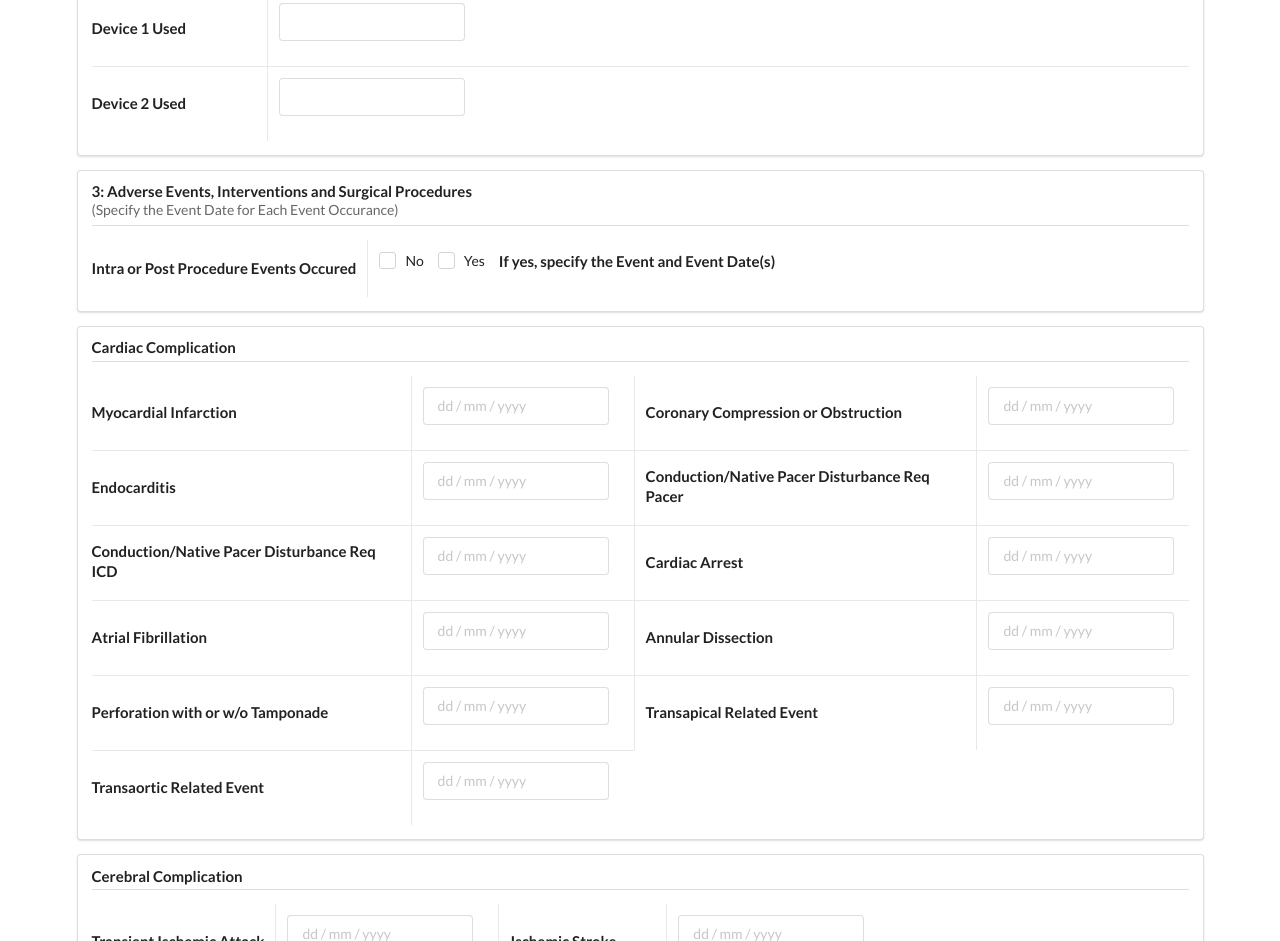
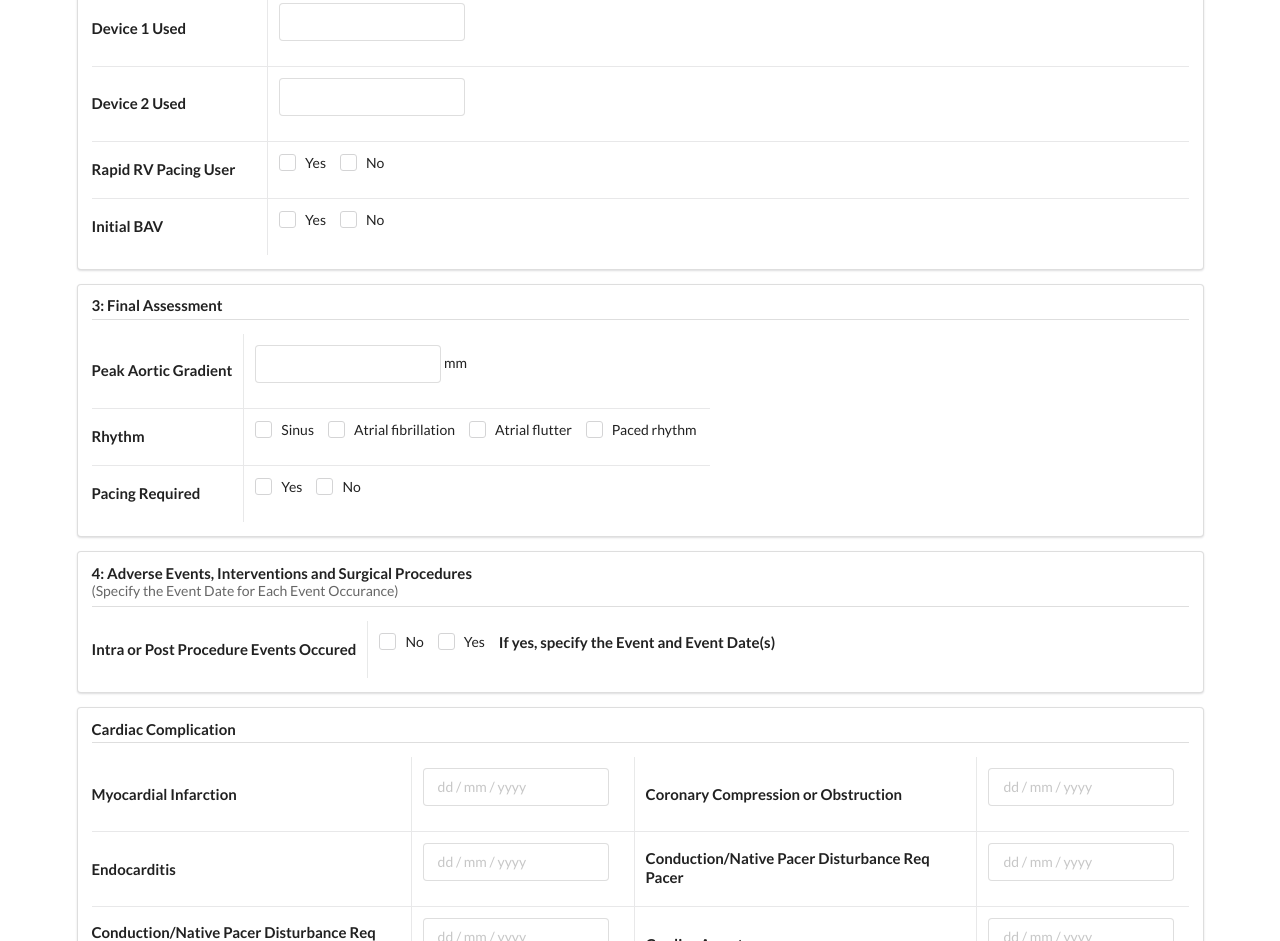
Before and after one commit to SoxFace/vinnies, a website: page form3.html in a window 1280 px wide. Shown: the part 1315-2256 px from the top of the page. Drawn offline with nearby package versions, Linux system fonts and the light colour scheme.

Commit message:
edits to 3 and 4

```diff
--- a/form3.html
+++ b/form3.html
@@ -412,12 +412,147 @@
                   </div>
                 </td>
               </tr>
+              <tr>
+                <td>
+                  <h4 class="ui image header">
+                    <div class="content">
+                      Rapid RV Pacing User
+                  </div>
+                </h4></td>
+                <td>
+                  <div class="inline fields">
+                      <div class="field">
+                        <div class="ui checkbox">
+                          <input type="radio" name="fruit" tabindex="0" class="hidden">
+                          <label>Yes</label>
+                        </div>
+                      </div>
+                      <div class="field">
+                        <div class="ui checkbox">
+                          <input type="radio" name="fruit" tabindex="0" class="hidden">
+                          <label>No</label>
+                        </div>
+                      </div>
+                  </div>
+                </td>
+              </tr>
+              <tr>
+                <td>
+                  <h4 class="ui image header">
+                    <div class="content">
+                      Initial BAV
+                  </div>
+                </h4></td>
+                <td>
+                  <div class="inline fields">
+                      <div class="field">
+                        <div class="ui checkbox">
+                          <input type="radio" name="fruit" tabindex="0" class="hidden">
+                          <label>Yes</label>
+                        </div>
+                      </div>
+                      <div class="field">
+                        <div class="ui checkbox">
+                          <input type="radio" name="fruit" tabindex="0" class="hidden">
+                          <label>No</label>
+                        </div>
+                      </div>
+                  </div>
+                </td>
+              </tr>
             </tbody>
           </table>
         </div>
 
     <div class="ui segment">
-      <h4 class="ui dividing header">3: Adverse Events, Interventions and Surgical Procedures <span class="sub header">(Specify the Event Date for Each Event Occurance)</span></h4>
+      <h4 class="ui dividing header">3: Final Assessment</span></h4>
+      <table class="ui very basic collapsing celled table">
+        <tbody>
+          <tr>
+            <td>
+              <h4 class="ui image header">
+                <div class="content">
+                  Peak Aortic Gradient
+              </div>
+              </h4>
+            </td>
+            <td>
+              <div class="inline fields">
+                <div class="field">
+                  <input type="text" name="shipping[first-name]" placeholder=""> mm
+                </div>
+            </div>
+            </td>
+          </tr>
+
+          <tr>
+                    <td>
+                      <h4 class="ui image header">
+                        <div class="content">
+                          Rhythm
+                        </div>
+                      </h4>
+                    </td>
+                    <td>
+                      <div class="inline fields">
+                        <div class="field">
+                <div class="ui checkbox">
+                  <input type="radio" name="fruit" tabindex="0" class="hidden">
+                  <label>Sinus</label>
+                </div>
+              </div>
+              <div class="field">
+                <div class="ui checkbox">
+                  <input type="radio" name="fruit" tabindex="0" class="hidden">
+                  <label>Atrial fibrillation</label>
+                </div>
+              </div>
+              <div class="field">
+                <div class="ui checkbox">
+                  <input type="radio" name="fruit" tabindex="0" class="hidden">
+                  <label>Atrial flutter</label>
+                </div>
+              </div>
+              <div class="field">
+                <div class="ui checkbox">
+                  <input type="radio" name="fruit" tabindex="0" class="hidden">
+                  <label>Paced rhythm</label>
+                </div>
+              </div>
+                      </div>
+                    </td>
+                </tr>
+
+                <tr>
+                <td>
+                  <h4 class="ui image header">
+                    <div class="content">
+                      Pacing Required
+                  </div>
+                </h4></td>
+                <td>
+                  <div class="inline fields">
+                      <div class="field">
+                        <div class="ui checkbox">
+                          <input type="radio" name="fruit" tabindex="0" class="hidden">
+                          <label>Yes</label>
+                        </div>
+                      </div>
+                      <div class="field">
+                        <div class="ui checkbox">
+                          <input type="radio" name="fruit" tabindex="0" class="hidden">
+                          <label>No</label>
+                        </div>
+                      </div>
+                  </div>
+                </td>
+              </tr>
+        </tbody>
+      </table>
+    </div>
+
+    <div class="ui segment">
+      <h4 class="ui dividing header">4: Adverse Events, Interventions and Surgical Procedures <span class="sub header">(Specify the Event Date for Each Event Occurance)</span></h4>
       <table class="ui very basic collapsing celled table">
         <tbody>
           <tr>
```
Also changed, not shown: form4.html (+1 -1 lines).
